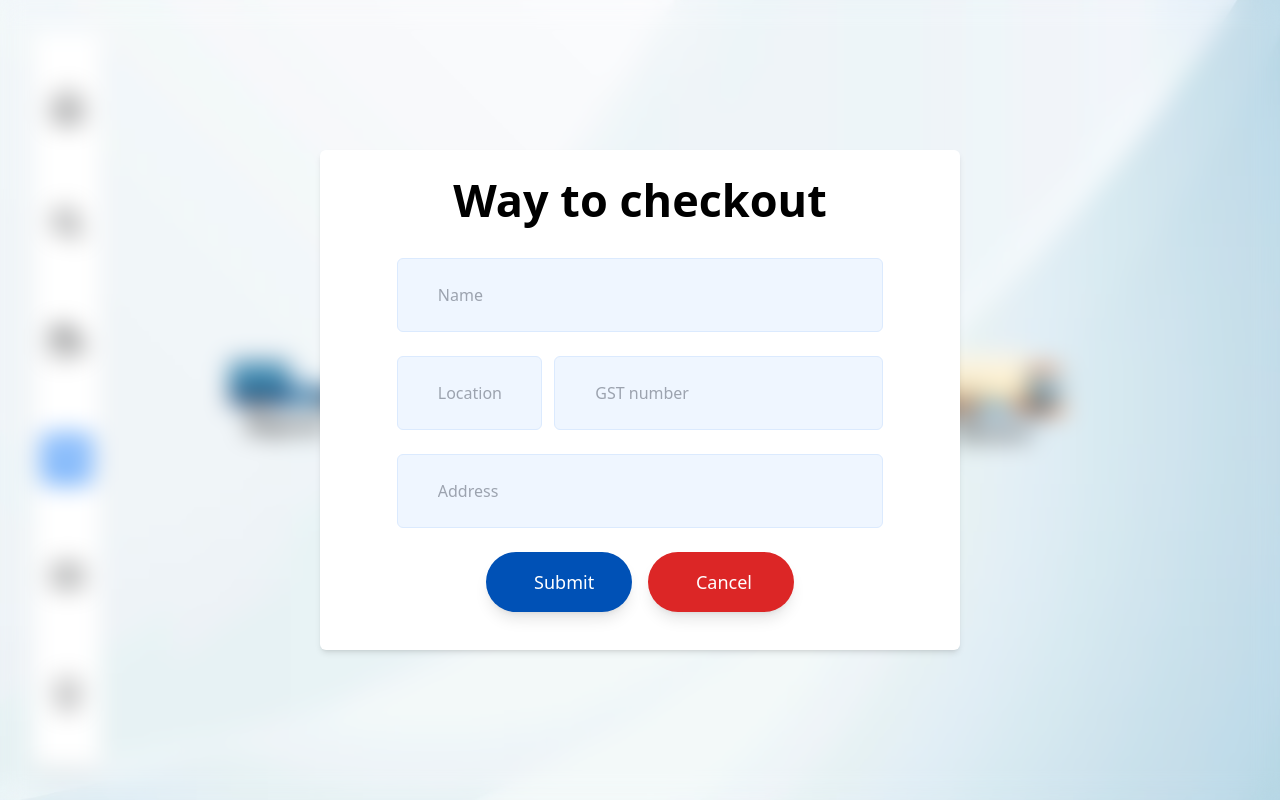
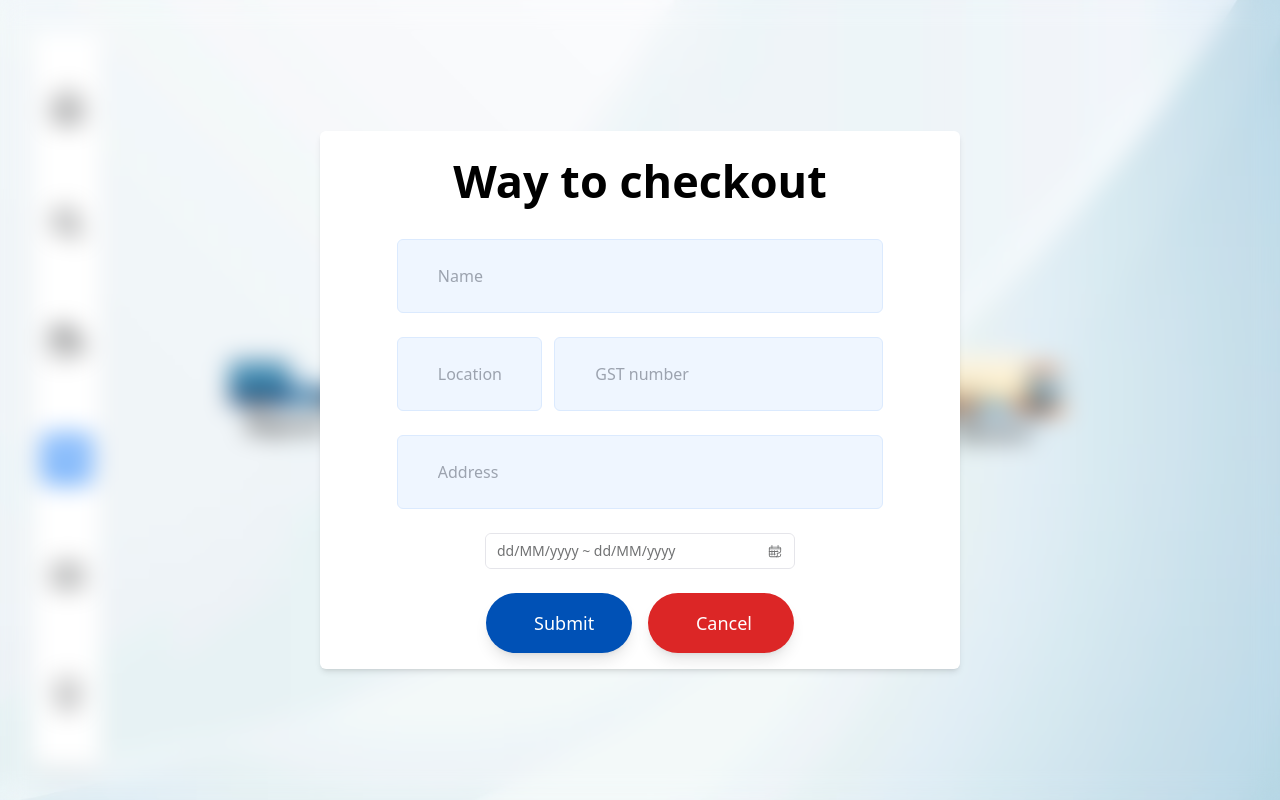
Before and after one commit to JaydeepKhachariya/new-29, a React (Vite) app: page /plan in a window 1280 px wide. Built offline with nearby package versions, Linux system fonts and the light colour scheme; the HTML template or start-up script is replaced by a standard one.

Commit message:
Add date range in movie site

```diff
--- a/package.json
+++ b/package.json
@@ -13,11 +13,14 @@
     "@react-pdf/renderer": "^3.1.12",
     "animate.css": "^4.1.1",
     "axios": "^1.4.0",
+    "date-fns": "^2.30.0",
     "react": "^18.2.0",
+    "react-date-range": "^1.4.0",
     "react-dom": "^18.2.0",
     "react-icons": "^4.9.0",
     "react-router": "^6.11.2",
     "react-router-dom": "^6.11.2",
+    "rsuite": "^5.36.0",
     "swiper": "^9.3.2",
     "typewriter-effect": "^2.20.1"
   },
--- a/src/App.jsx
+++ b/src/App.jsx
@@ -9,6 +9,7 @@ import Plan from "./pages/Plans";
 import Contact from "./pages/Contact";
 import Blog from "./pages/Blog";
 import Invoice from "./components/Invoice";
+import "rsuite/dist/rsuite-no-reset.min.css";
 
 function App() {
   return (
--- a/src/components/Checkout.jsx
+++ b/src/components/Checkout.jsx
@@ -1,8 +1,12 @@
-import React from "react";
-import { MdClose } from "react-icons/md";
+import { useState } from "react";
+import { DateRangePicker } from "rsuite";
 import axios from "axios";
 
 const Checkout = ({ setIsCheckout }) => {
+  const [date, setDate] = useState();
+
+  console.log(date);
+
   const handleCreateOrder = async (e) => {
     e.preventDefault();
 
@@ -48,8 +52,8 @@ const Checkout = ({ setIsCheckout }) => {
   return (
     <>
       <div className="bg-[##000000b5] backdrop-blur-md w-full h-full flex justify-center items-center absolute top-0 left-0 mx-auto">
-        <div className="w-2/4 h-[500px] bg-white rounded-md shadow-md p-4 flex flex-col ite">
-          <form className=" flex flex-col justify-start  gap-6 items-center h-auto w-[80%] ml-[10%] rounded-lg">
+        <div className="w-2/4 h-auto bg-white rounded-md shadow-md p-4 flex flex-col item-center overflow-y-auto">
+          <form className=" flex flex-col justify-start relative gap-6 items-center h-auto w-[80%] ml-[10%] rounded-lg">
             <h1 className="text-[45px] font-bold">Way to checkout</h1>
             <div className="flex items-center justify-between w-full gap-3">
               <input
@@ -61,7 +65,6 @@ const Checkout = ({ setIsCheckout }) => {
                 className="bg-blue-50 w-[49%] px-10 py-6 rounded-md border-blue-100 border outline-none"
               /> */}
             </div>
-
             <div className="flex items-center justify-between w-full gap-3">
               <input
                 placeholder="Location"
@@ -76,9 +79,25 @@ const Checkout = ({ setIsCheckout }) => {
               placeholder="Address"
               className="w-full bg-blue-50 py-6 px-10 rounded-md border-blue-100 border outline-none"
             />
+            {/* <div className="flex items-center justify-center gap-3">
+              <input type="date" name="" id="" />
+              to
+              <input type="date" name="" id="" />
+            </div> */}
+            {/* {dateModel ? (
+              <div className="absolute h-full w-full bg-black flex items-center justify-center">
+                <DateRange
+                  editableDateInputs={true}
+                  onChange={(item) => setDate([item.selection])}
+                  moveRangeOnFirstSelection={false}
+                  ranges={date}
+                />
+              </div>
+            ) : null} */}
+            <DateRangePicker onChange={(e) => setDate(e)} />
             <div className="flex items-center justify-center gap-4 w-full">
               <button
-                onClick={handleCreateOrder}
+                // onClick={handleCreateOrder}
                 className="bg-[#0051b6] w-[30%] text-white border-none px-12 py-4 shadow-lg rounded-full text-lg  submitBtn"
               >
                 Submit
```
Also changed, not shown: 2 other files (tests, documents, lock files or other folders).
